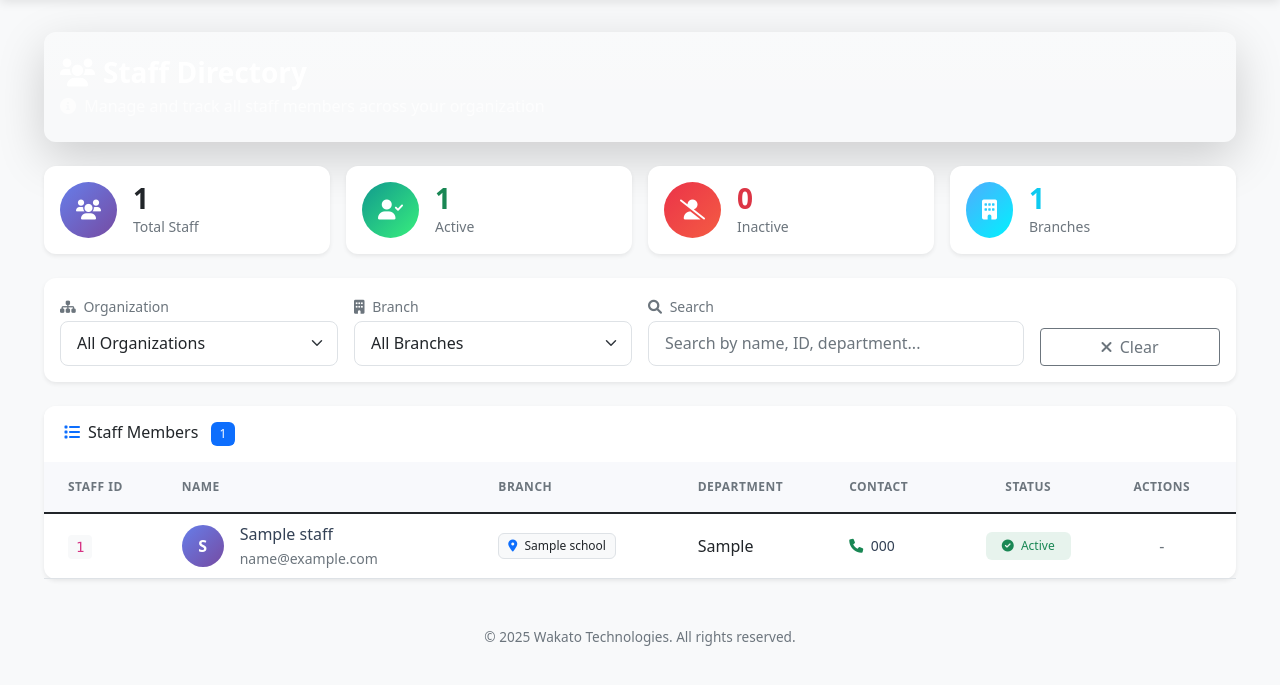
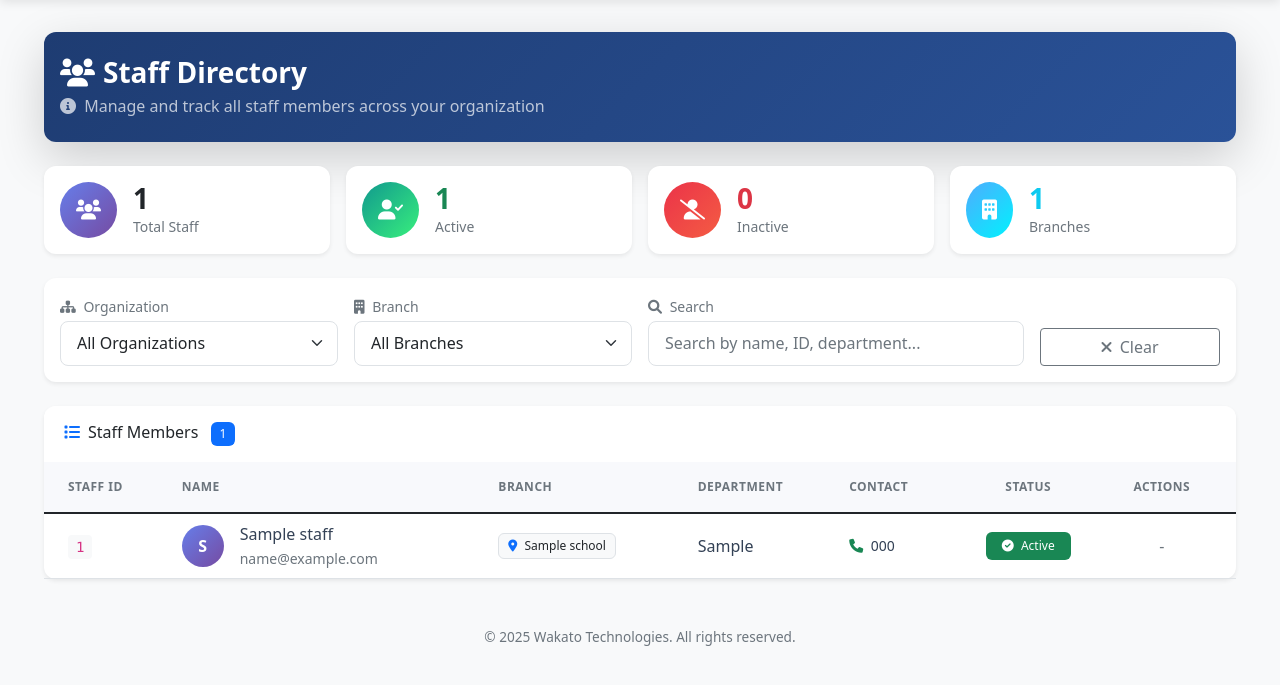
Before and after one commit to naturalwaves/attendance-system, a Flask app: page /staff in a window 1280 px wide. Shown: the part 66-751 px from the top of the page. Run offline with Flask 3, Linux system fonts and the light colour scheme; a user stored in the database is signed in; tables that the repository leaves empty hold one stand-in row (values such as "Sample post"); grey boxes marked "Sample" are stand-in pictures; some libraries are stand-ins or nearby versions.

Commit message:
Update staff.html

```diff
--- a/templates/staff.html
+++ b/templates/staff.html
@@ -5,34 +5,34 @@
 {% block content %}
 <div class="row mb-4">
     <div class="col-12">
-        <div class="card border-0 shadow-lg bg-gradient" style="background: linear-gradient(135deg, #1e3c72 0%, #2a5298 100%);">
-            <div class="card-body text-white py-4">
-                <div class="d-flex justify-content-between align-items-center">
+        <div class="card border-0 shadow-lg" style="background: linear-gradient(135deg, #1e3c72 0%, #2a5298 100%);">
+            <div class="card-body py-4">
+                <div class="d-flex justify-content-between align-items-center flex-wrap gap-3">
                     <div>
-                        <h3 class="mb-1 fw-bold">
+                        <h3 class="mb-1 fw-bold text-white">
                             <i class="fas fa-users me-2"></i>Staff Directory
                             {% if selected_branch and branches %}
                                 {% for branch in branches %}
                                     {% if branch.id == selected_branch %}
-                                        <span class="fw-normal">/ {{ branch.name }}</span>
+                                        <span class="fw-normal text-white-50">/ {{ branch.name }}</span>
                                     {% endif %}
                                 {% endfor %}
                             {% elif selected_organization and organizations %}
                                 {% for org in organizations %}
                                     {% if org.id == selected_organization %}
-                                        <span class="fw-normal">/ {{ org.name }}</span>
+                                        <span class="fw-normal text-white-50">/ {{ org.name }}</span>
                                     {% endif %}
                                 {% endfor %}
                             {% endif %}
                         </h3>
-                        <p class="mb-0 opacity-75"><i class="fas fa-info-circle me-1"></i> Manage and track all staff members across your organization</p>
+                        <p class="mb-0 text-white-50"><i class="fas fa-info-circle me-1"></i> Manage and track all staff members across your organization</p>
                     </div>
                     {% if current_user.role in ['super_admin', 'school_admin'] %}
-                    <div class="d-flex gap-2">
-                        <a href="{{ url_for('download_staff_csv') }}" class="btn btn-outline-light btn-sm">
+                    <div class="d-flex gap-2 flex-wrap">
+                        <a href="{{ url_for('download_staff_csv') }}" class="btn btn-light btn-sm">
                             <i class="fas fa-file-export me-1"></i> Export
                         </a>
-                        <button type="button" class="btn btn-outline-light btn-sm" data-bs-toggle="modal" data-bs-target="#uploadModal">
+                        <button type="button" class="btn btn-light btn-sm" data-bs-toggle="modal" data-bs-target="#uploadModal">
                             <i class="fas fa-cloud-upload-alt me-1"></i> Import
                         </button>
                         <button type="button" class="btn btn-warning btn-sm fw-semibold" data-bs-toggle="modal" data-bs-target="#addStaffModal">
@@ -192,58 +192,58 @@
             </thead>
             <tbody>
                 {% for s in staff %}
-                <tr class="{% if not s.is_active %}table-light{% endif %}">
+                <tr class="{% if not s.is_active %}inactive-row{% endif %}">
                     <td class="ps-4">
-                        <code class="bg-light px-2 py-1 rounded">{{ s.staff_id }}</code>
+                        <code class="{% if s.is_active %}bg-light{% else %}bg-danger-subtle text-danger{% endif %} px-2 py-1 rounded">{{ s.staff_id }}</code>
                     </td>
                     <td>
                         <div class="d-flex align-items-center">
-                            <div class="avatar-circle me-3 {% if not s.is_active %}opacity-50{% endif %}">
+                            <div class="avatar-circle me-3 {% if not s.is_active %}avatar-inactive{% endif %}">
                                 {{ s.name[0] | upper }}
                             </div>
                             <div>
-                                <div class="fw-semibold {% if not s.is_active %}text-muted{% endif %}">{{ s.name }}</div>
+                                <div class="fw-semibold {% if not s.is_active %}text-danger{% endif %}">{{ s.name }}</div>
                                 {% if s.email %}
-                                <small class="text-muted">{{ s.email }}</small>
+                                <small class="{% if s.is_active %}text-muted{% else %}text-danger-emphasis{% endif %}">{{ s.email }}</small>
                                 {% endif %}
                             </div>
                         </div>
                     </td>
                     <td>
-                        <span class="badge bg-light text-dark border">
-                            <i class="fas fa-map-marker-alt me-1 text-primary"></i>
+                        <span class="badge {% if s.is_active %}bg-light text-dark border{% else %}bg-danger-subtle text-danger border-danger{% endif %}">
+                            <i class="fas fa-map-marker-alt me-1 {% if s.is_active %}text-primary{% else %}text-danger{% endif %}"></i>
                             {{ s.school.short_name or s.school.name if s.school else 'N/A' }}
                         </span>
                     </td>
                     <td>
-                        <span class="text-dark">{{ s.department }}</span>
+                        <span class="{% if not s.is_active %}text-danger{% endif %}">{{ s.department }}</span>
                     </td>
                     <td>
                         {% if s.email or s.phone %}
-                        <div class="small">
+                        <div class="small {% if not s.is_active %}text-danger{% endif %}">
                             {% if s.phone %}
-                            <div><i class="fas fa-phone text-success me-1"></i> {{ s.phone }}</div>
+                            <div><i class="fas fa-phone {% if s.is_active %}text-success{% else %}text-danger{% endif %} me-1"></i> {{ s.phone }}</div>
                             {% endif %}
                         </div>
                         {% else %}
-                        <span class="badge bg-light text-muted border">No contact</span>
+                        <span class="badge {% if s.is_active %}bg-light text-muted border{% else %}bg-danger-subtle text-danger{% endif %}">No contact</span>
                         {% endif %}
                     </td>
                     <td class="text-center">
                         {% if s.is_active %}
-                        <span class="badge bg-success-subtle text-success px-3 py-2">
+                        <span class="badge bg-success px-3 py-2">
                             <i class="fas fa-check-circle me-1"></i> Active
                         </span>
                         {% else %}
-                        <span class="badge bg-secondary-subtle text-secondary px-3 py-2">
-                            <i class="fas fa-minus-circle me-1"></i> Inactive
+                        <span class="badge bg-danger px-3 py-2">
+                            <i class="fas fa-times-circle me-1"></i> Inactive
                         </span>
                         {% endif %}
                     </td>
                     <td class="text-center pe-4">
                         {% if current_user.role in ['super_admin', 'school_admin'] %}
                         <div class="dropdown">
-                            <button class="btn btn-sm btn-light border dropdown-toggle" type="button" data-bs-toggle="dropdown">
+                            <button class="btn btn-sm {% if s.is_active %}btn-light border{% else %}btn-outline-danger{% endif %} dropdown-toggle" type="button" data-bs-toggle="dropdown">
                                 <i class="fas fa-ellipsis-v"></i>
                             </button>
                             <ul class="dropdown-menu dropdown-menu-end shadow-sm">
@@ -317,12 +317,24 @@
     flex-shrink: 0;
 }
 
-.bg-success-subtle {
-    background-color: rgba(25, 135, 84, 0.1) !important;
+.avatar-inactive {
+    background: linear-gradient(135deg, #dc3545 0%, #c82333 100%) !important;
 }
 
-.bg-secondary-subtle {
-    background-color: rgba(108, 117, 125, 0.1) !important;
+.inactive-row {
+    background-color: rgba(220, 53, 69, 0.05) !important;
+}
+
+.inactive-row:hover {
+    background-color: rgba(220, 53, 69, 0.1) !important;
+}
+
+.bg-danger-subtle {
+    background-color: rgba(220, 53, 69, 0.15) !important;
+}
+
+.text-danger-emphasis {
+    color: #b02a37 !important;
 }
 
 .table > tbody > tr:hover {
@@ -347,15 +359,8 @@
     border-radius: 0.75rem;
 }
 
-.btn-warning {
-    background: linear-gradient(135deg, #f5af19 0%, #f12711 100%);
-    border: none;
-    color: white;
-}
-
-.btn-warning:hover {
-    background: linear-gradient(135deg, #f12711 0%, #f5af19 100%);
-    color: white;
+.text-white-50 {
+    color: rgba(255, 255, 255, 0.7) !important;
 }
 </style>
 
```
